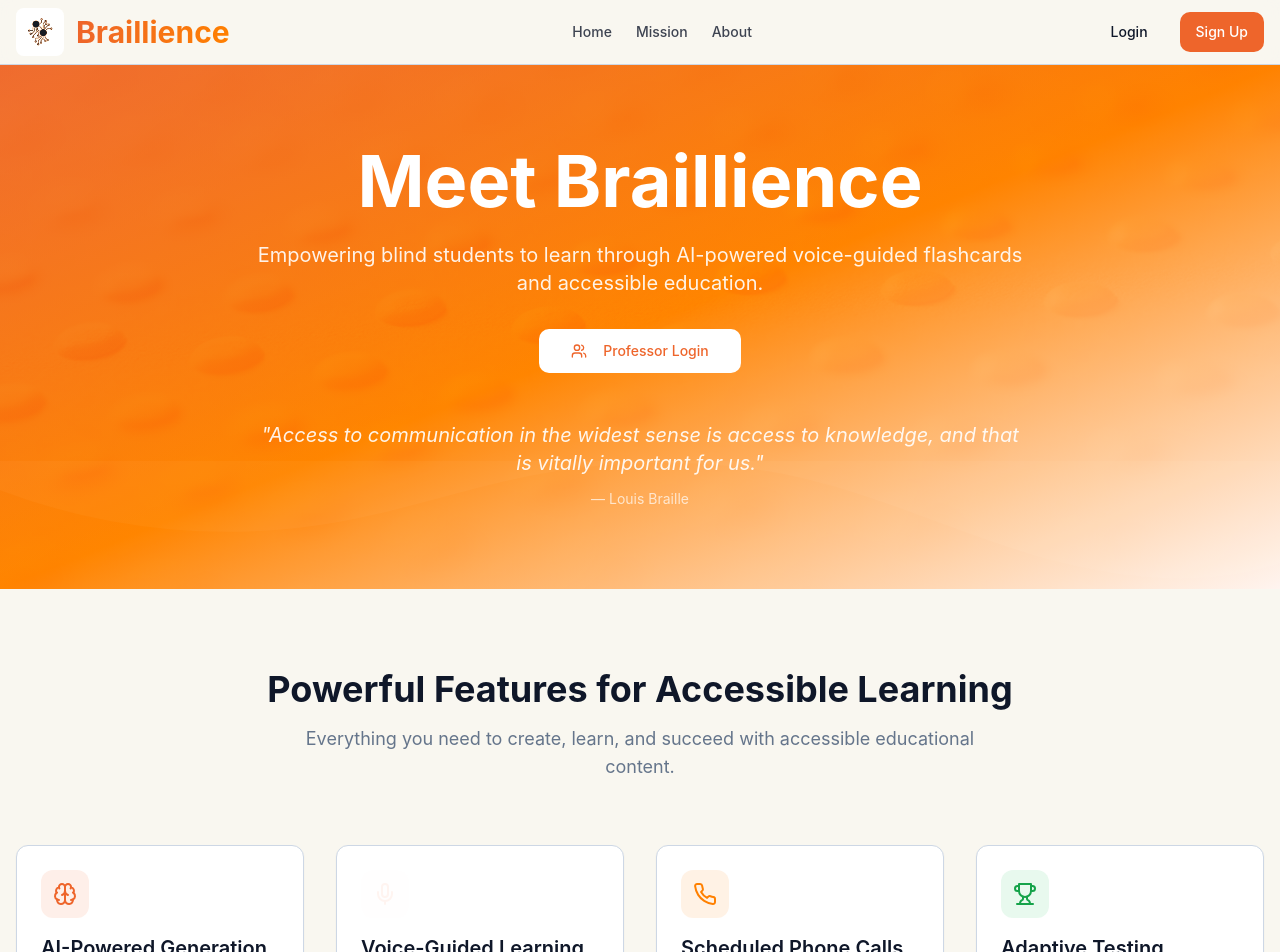
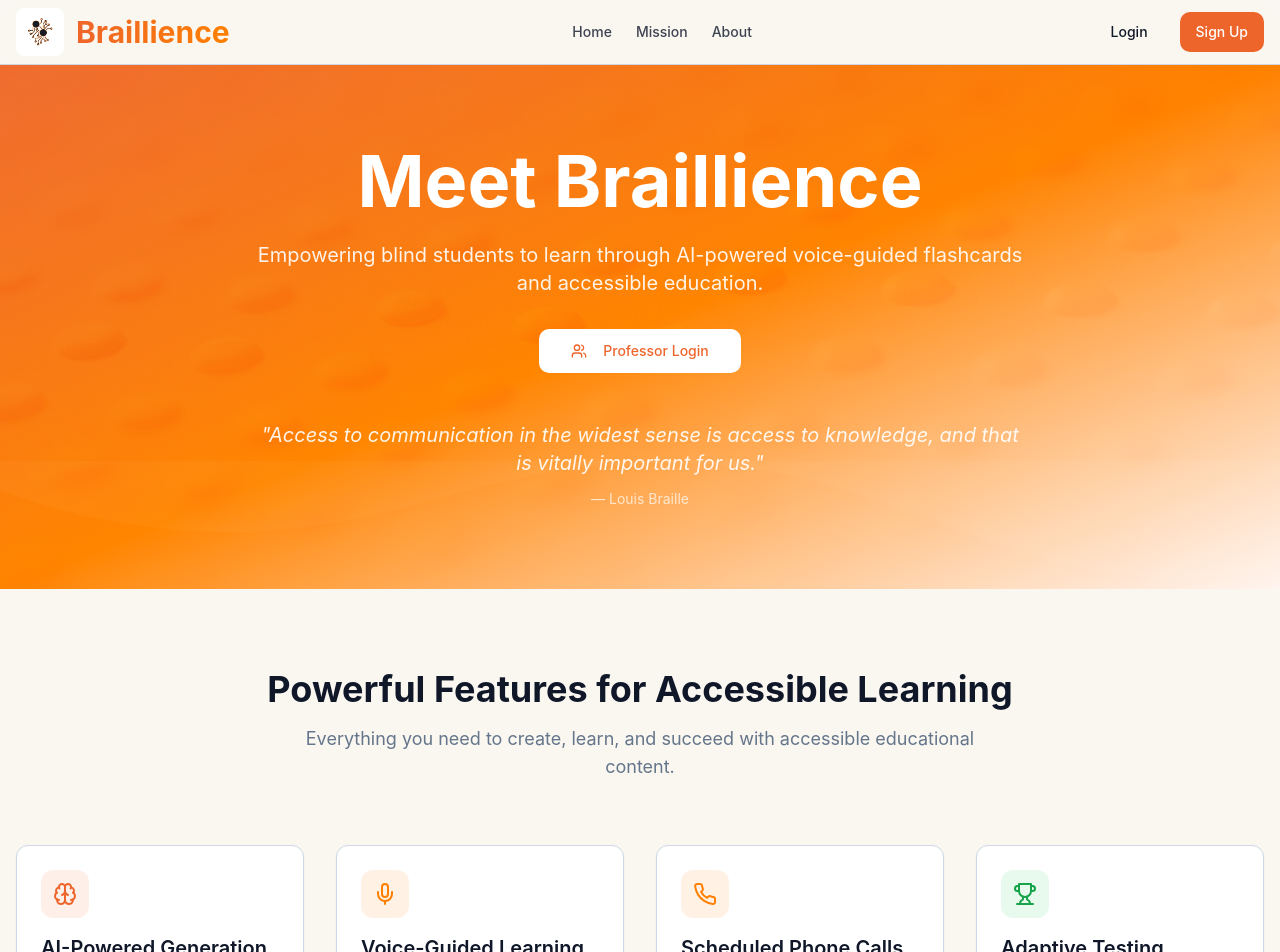
Before and after one commit to Pavanmahaveer7/braille-hear-learn, a React (Vite) app: page / in a window 1280 px wide. Shown: the top 952 px of the page. Built offline with nearby package versions, Linux system fonts and the light colour scheme; the HTML template or start-up script is replaced by a standard one.

Commit message:
Fix voice guided learning icon

```diff
--- a/src/pages/Landing.tsx
+++ b/src/pages/Landing.tsx
@@ -93,8 +93,8 @@ const Landing = () => {
 
               <Card className="hover-lift">
                 <CardContent className="p-6">
-                  <div className="mb-4 flex h-12 w-12 items-center justify-center rounded-lg bg-secondary/10">
-                    <Mic className="h-6 w-6 text-secondary" aria-hidden="true" />
+                  <div className="mb-4 flex h-12 w-12 items-center justify-center rounded-lg bg-accent/10">
+                    <Mic className="h-6 w-6 text-accent" aria-hidden="true" />
                   </div>
                   <h3 className="mb-2 text-xl font-semibold">Voice-Guided Learning</h3>
                   <p className="text-muted-foreground">
```
